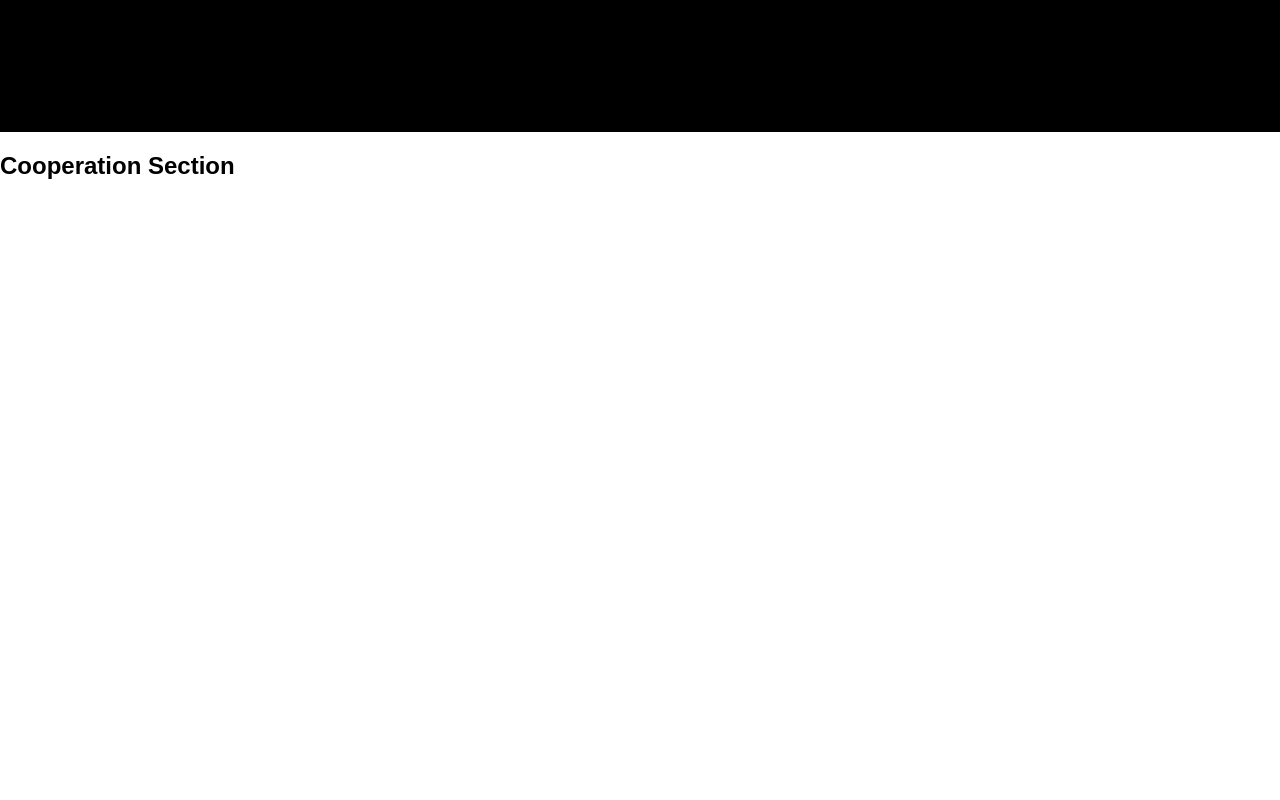
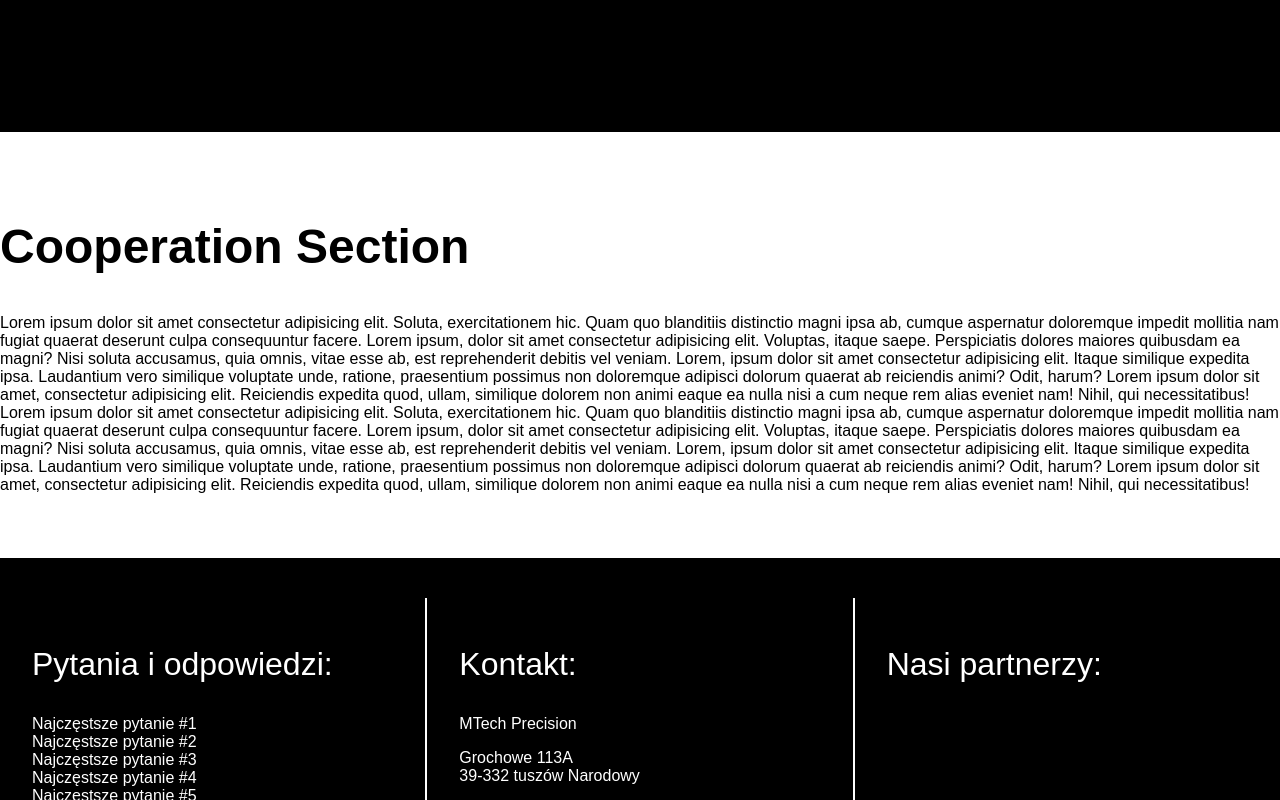
Before and after one commit to arturbartkowicz/Mtech, a Next.js app: page / in a window 1280 px wide. Shown: the part 3260-4060 px from the top of the page. Built offline with nearby package versions, Linux system fonts and the light colour scheme.

Commit message:
added cooperation section

```diff
--- a/components/Cooperation.js
+++ b/components/Cooperation.js
@@ -1,7 +1,38 @@
 export default function Cooperation() {
   return (
     <div id="cooperation" className="cooperation">
-      <h2>Cooperation Section</h2>
+      <div className="cooperation__container">
+        <h2 className="heading">Cooperation Section</h2>
+        <p>
+          Lorem ipsum dolor sit amet consectetur adipisicing elit. Soluta,
+          exercitationem hic. Quam quo blanditiis distinctio magni ipsa ab,
+          cumque aspernatur doloremque impedit mollitia nam fugiat quaerat
+          deserunt culpa consequuntur facere. Lorem ipsum, dolor sit amet
+          consectetur adipisicing elit. Voluptas, itaque saepe. Perspiciatis
+          dolores maiores quibusdam ea magni? Nisi soluta accusamus, quia omnis,
+          vitae esse ab, est reprehenderit debitis vel veniam. Lorem, ipsum
+          dolor sit amet consectetur adipisicing elit. Itaque similique expedita
+          ipsa. Laudantium vero similique voluptate unde, ratione, praesentium
+          possimus non doloremque adipisci dolorum quaerat ab reiciendis animi?
+          Odit, harum? Lorem ipsum dolor sit amet, consectetur adipisicing elit.
+          Reiciendis expedita quod, ullam, similique dolorem non animi eaque ea
+          nulla nisi a cum neque rem alias eveniet nam! Nihil, qui
+          necessitatibus! Lorem ipsum dolor sit amet consectetur adipisicing
+          elit. Soluta, exercitationem hic. Quam quo blanditiis distinctio magni
+          ipsa ab, cumque aspernatur doloremque impedit mollitia nam fugiat
+          quaerat deserunt culpa consequuntur facere. Lorem ipsum, dolor sit
+          amet consectetur adipisicing elit. Voluptas, itaque saepe.
+          Perspiciatis dolores maiores quibusdam ea magni? Nisi soluta
+          accusamus, quia omnis, vitae esse ab, est reprehenderit debitis vel
+          veniam. Lorem, ipsum dolor sit amet consectetur adipisicing elit.
+          Itaque similique expedita ipsa. Laudantium vero similique voluptate
+          unde, ratione, praesentium possimus non doloremque adipisci dolorum
+          quaerat ab reiciendis animi? Odit, harum? Lorem ipsum dolor sit amet,
+          consectetur adipisicing elit. Reiciendis expedita quod, ullam,
+          similique dolorem non animi eaque ea nulla nisi a cum neque rem alias
+          eveniet nam! Nihil, qui necessitatibus!
+        </p>
+      </div>
     </div>
   );
 }
--- a/styles/components.css
+++ b/styles/components.css
@@ -7,3 +7,4 @@
 @import "./components/contact.css";
 @import "./components/footer.css";
 @import "./components/btn.css";
+@import "./components/heading.css";
--- a/styles/components/cooperation.css
+++ b/styles/components/cooperation.css
@@ -1,4 +1,11 @@
 .cooperation {
   width: 100%;
-  height: 50rem;
+  display: flex;
+  justify-content: center;
 }
+
+.cooperation__container {
+  max-width: 1290px;
+  margin-top: 3rem;
+  margin-bottom: 3rem;
+}
--- /dev/null
+++ b/styles/components/heading.css
@@ -0,0 +1,4 @@
+.heading {
+  font-size: 3rem;
+  font-weight: 800;
+}
```
